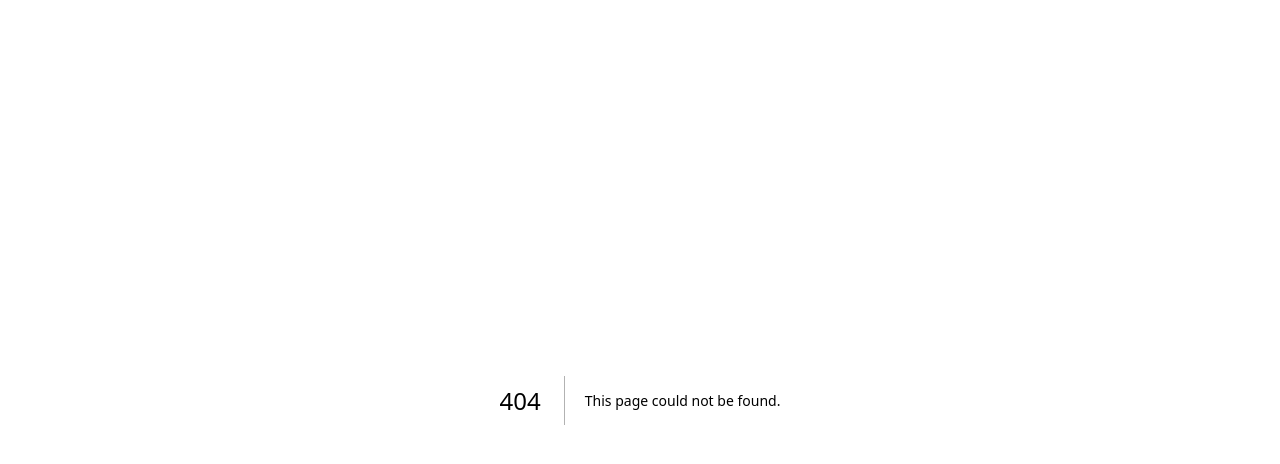
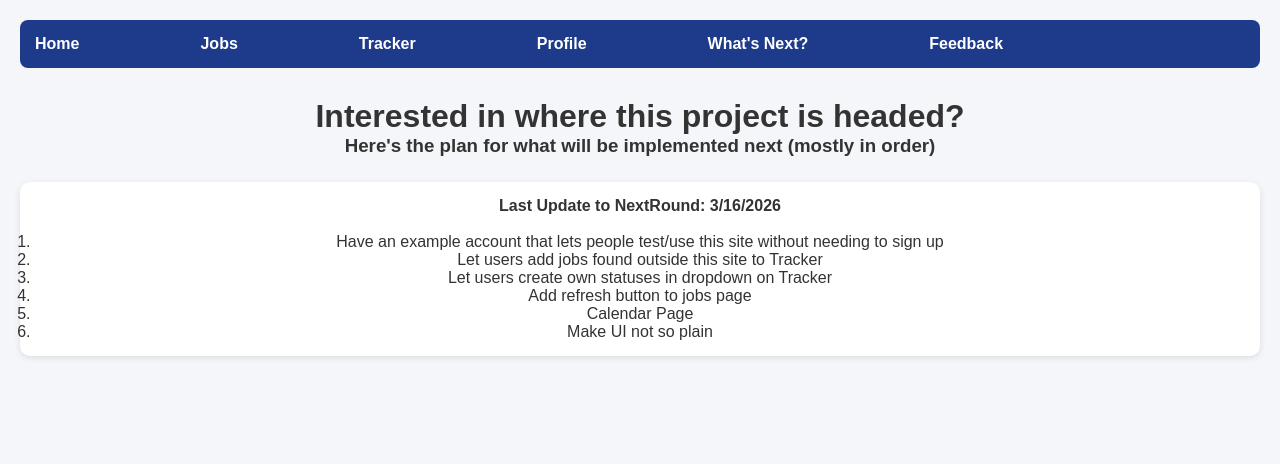
Before and after one commit to ElijahGamson/careerboard, a Next.js app: page /timeline in a window 1280 px wide. Before the commit this address had no page. Shown: the top 464 px of the page. Built offline with nearby package versions, Linux system fonts and the light colour scheme.

Commit message:
Deleted Quote API and added feedback and timeline pages

```diff
--- a/src/components/Nav.js
+++ b/src/components/Nav.js
@@ -1,4 +1,4 @@
-import Link from 'next/link';
+import Link from 'next/link'; //built-in Next.js <a> html element
 import NavStyle from '../styles/navStyles'
 
 export default function Nav(){
@@ -9,6 +9,8 @@
             <Link href="/jobs">Jobs</Link>
             <Link href="/tracker">Tracker</Link>
             <Link href="/profile">Profile</Link>
+            <Link href="/timeline">What's Next?</Link>
+            <Link href="/feedback">Feedback</Link>
         </nav>
     </NavStyle>
     );
--- a/src/pages/api/quoteapi.js
+++ /dev/null
@@ -1,9 +0,0 @@
-export default async function handler(req, res) {
-    try {
-        const response = await fetch('https://ron-swanson-quotes.herokuapp.com/v2/quotes');
-        const data = await response.json();
-        res.status(200).json({ content: data[0], author: 'Ron Swanson' });
-    } catch (error) {
-        res.status(500).json({ error: 'Failed to fetch quote' });
-    }
-}
--- a/src/pages/jobs.js
+++ b/src/pages/jobs.js
@@ -5,6 +5,7 @@
 import Nav from '../components/Nav';
 import { auth, database } from '../library/firebaseConfig';
 import { collection, addDoc, getDocs } from 'firebase/firestore';
+import Head from 'next/head'; // tab header
 
 export default function JobsPage() {
     // Stores the list of jobs returned from the API
@@ -136,7 +137,10 @@
     };
 
     return (
-        <div>
+        <div id="jobsPage">
+            <Head>
+                <title>NextRound</title>
+            </Head>
             <GlobalStyles />
             <Nav />
 
--- a/src/pages/profile.js
+++ b/src/pages/profile.js
@@ -2,10 +2,14 @@
 import GlobalStyles from '../styles/GlobalStyles';
 import Nav from '../components/Nav';
 import Auth from '../components/Auth';
+import Head from 'next/head'; // tab header
 
 export default function LoginPage(){
     return (
     <div>
+        <Head>
+            <title>NextRound</title>
+        </Head>
         <GlobalStyles/>
         <Nav/>
         <LargeCard>
--- /dev/null
+++ b/src/pages/timeline.js
@@ -0,0 +1,32 @@
+import {LargeCard} from '../styles/cardStyles'; // ./ (look in same folder), ../ (go up a folder)
+import GlobalStyles from '../styles/GlobalStyles';
+import Nav from '../components/Nav';
+import Head from 'next/head'; // tab header
+
+export default function TimelinePage(){
+    return (
+    <div>
+        <Head>
+            <title>What's Next?</title>
+        </Head>
+        <GlobalStyles/>
+        <Nav/>
+        <div id="titleText">
+            <h1>Interested in where this project is headed?</h1>
+            <h3>Here's the plan for what will be implemented next (mostly in order)</h3>
+        </div>
+        <LargeCard style={{textAlign:"left;"}}>
+            <h4>Last Update to NextRound: 3/16/2026</h4>
+            <br/>
+            <ol>
+                <li>Have an example account that lets people test/use this site without needing to sign up</li>
+                <li>Let users add jobs found outside this site to Tracker</li>
+                <li>Let users create own statuses in dropdown on Tracker</li>
+                <li>Add refresh button to jobs page</li>
+                <li>Calendar Page</li>
+                <li>Make UI not so plain</li>
+            </ol>
+        </LargeCard>
+    </div>
+    );
+}
--- a/src/pages/tracker.js
+++ b/src/pages/tracker.js
@@ -5,6 +5,7 @@
 import { useState, useEffect } from 'react';
 import { auth, database } from '../library/firebaseConfig';
 import { collection, getDocs, deleteDoc, doc, updateDoc } from 'firebase/firestore';
+import Head from 'next/head'; // tab header
 
 export default function TrackerPage() {
     // Stores the list of saved jobs from Firebase
@@ -94,6 +95,9 @@
 
     return (
         <> {/* Empty container because functions require a parent container*/}
+            <Head>
+                <title>NextRound</title>
+            </Head>
             <GlobalStyles/>
             <Nav/>
             {/* Search bar */}
--- a/src/styles/GlobalStyles.js
+++ b/src/styles/GlobalStyles.js
@@ -67,6 +67,17 @@
     margin-bottom: 15px;
 }
 
+a:hover {
+    text-decoration: underline;
+}
+
+#jobsPage a:visited { /*After a link on jobsPage has been clicked, turn the text gray*/
+    color: #777;
+}
+
+#jobsPage nav a:visited {
+    color: white;
+}
 
 #background_image::before { /*Allows for the background image to be sepearte from the rest of the text and elements*/
     content: ""; /*required for pseudo-element*/
```
Also changed, not shown: src/components/Quote.js (deleted, +0 -41 lines), src/pages/feedback.js (added, +28 -0 lines), src/pages/home.js (+4 -3 lines), src/pages/index.js (+4 -3 lines).
